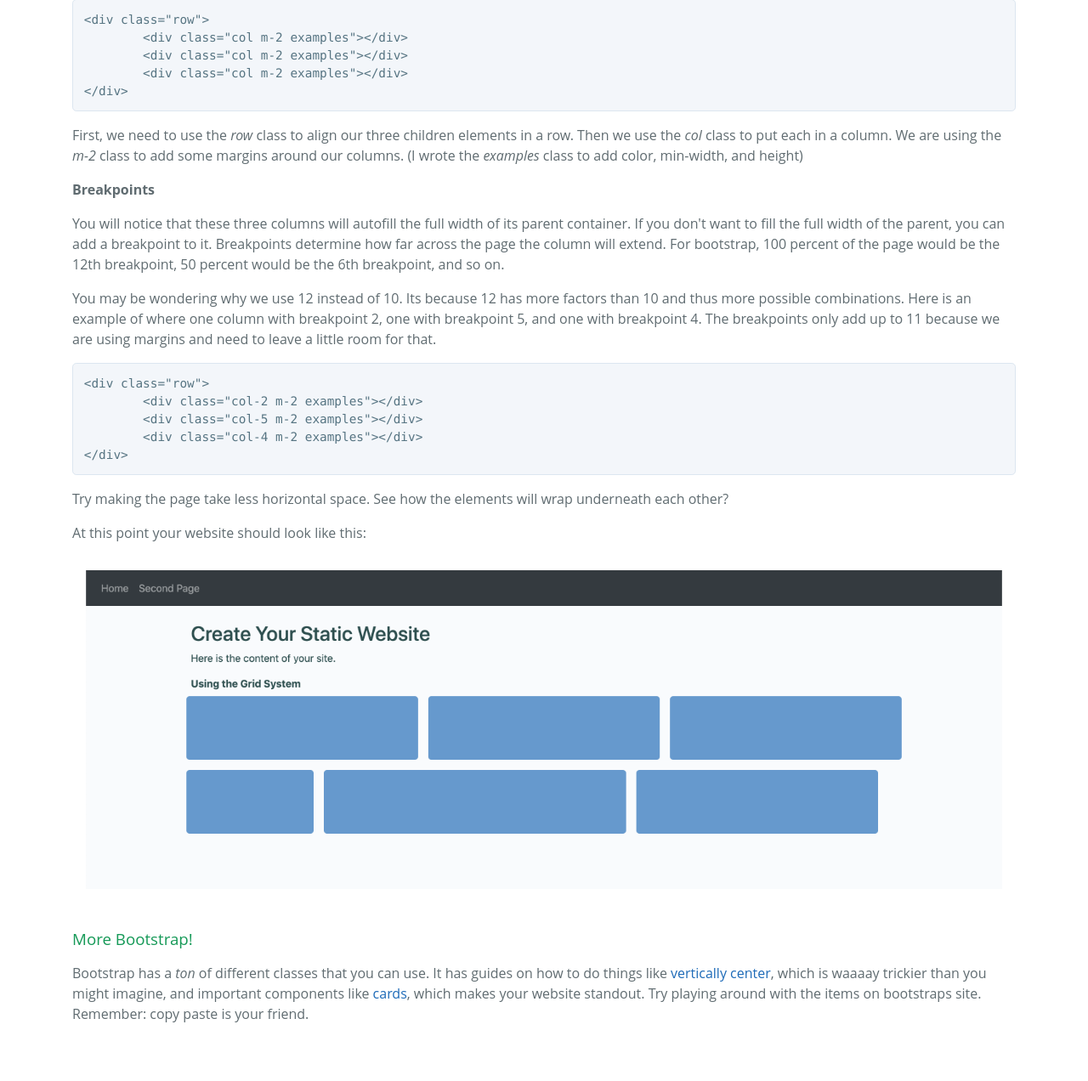
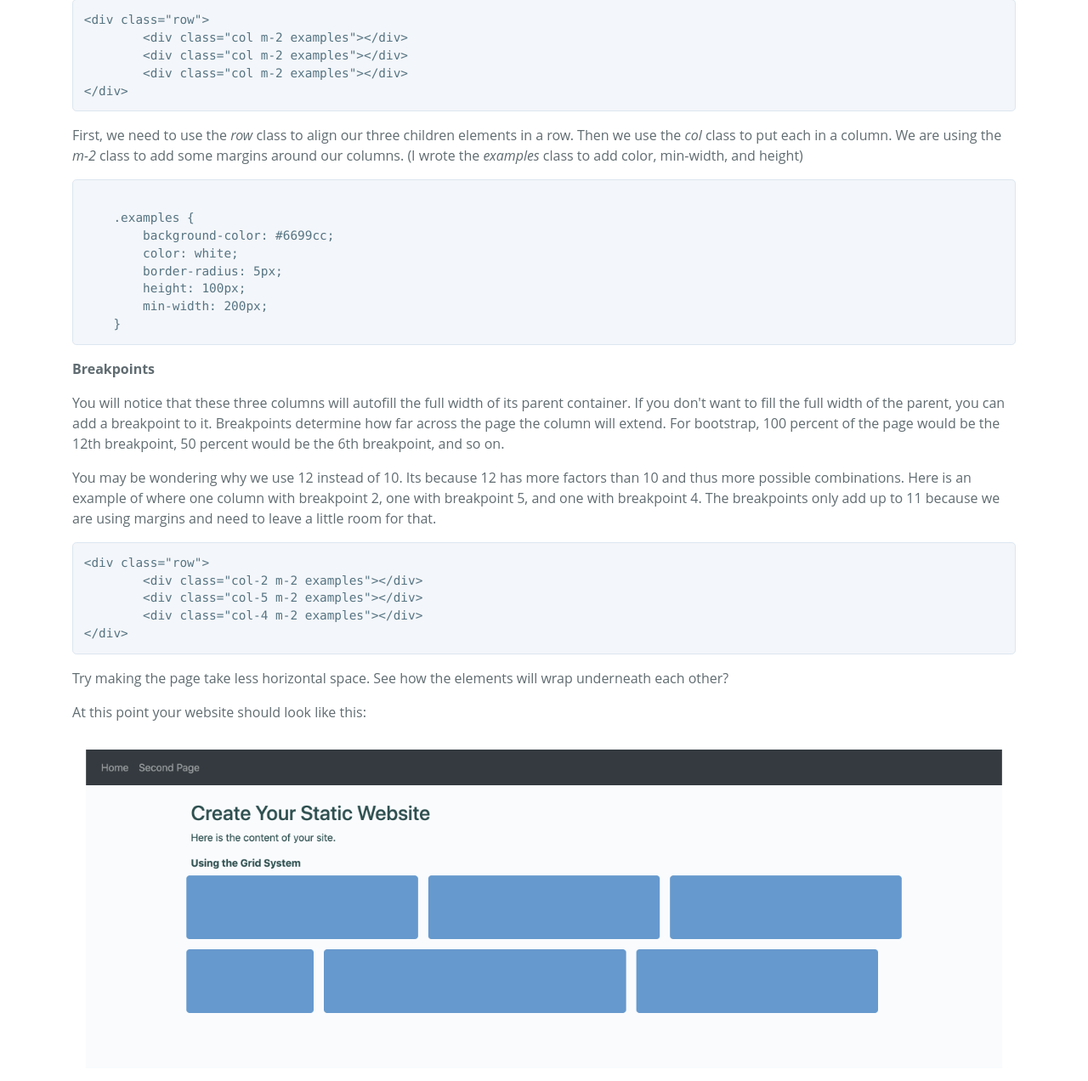
Before and after one commit to corydonbaylor/flask-app, a Flask app: page /webdev/bootstrap in a window 1280 px wide. Shown: the part 3056-4328 px from the top of the page at 85% size. Before the commit the page ends 4259 px from the top, so only its background shows below. Run offline with Flask 2, Linux system fonts and the light colour scheme; some libraries are stand-ins or nearby versions.

Commit message:
fixed issue with templates need to escape and added examples class to bootstrap

```diff
--- a/app/templates/pages/webdev/bootstrap.html
+++ b/app/templates/pages/webdev/bootstrap.html
@@ -119,6 +119,16 @@ large_blue {
 <p>First, we need to use the <em>row</em> class to align our three children elements in a row. Then we use the
     <em>col</em> class to put each in a column. We are using the <em>m-2</em> class to add some margins around our
     columns. (I wrote the <em>examples</em> class to add color, min-width, and height)</p>
+
+<pre><code>
+    .examples {
+        background-color: #6699cc;
+        color: white;
+        border-radius: 5px;
+        height: 100px;
+        min-width: 200px;
+    }
+</code></pre>
 <p><strong>Breakpoints</strong></p>
 <p>You will notice that these three columns will autofill the full width of its parent container. If you don&#39;t want
     to fill the full width of the parent, you can add a breakpoint to it. Breakpoints determine how far across the page
--- a/app/templates/pages/webdev/templates.html
+++ b/app/templates/pages/webdev/templates.html
@@ -1,7 +1,9 @@
 {% extends "base.html" %}
 
 {% block content %}
+
 <h2>Flask pt II: Templating with Jinja2</h2>
+
 <p>Writing the same thing over and over again sucks. Copy pasting file paths and managing a complicated directory
     structure sucks even harder. Eventually, half the work of adding a new webpage is tied up in making sure that the
     navigation bar at the top has links that work. There&#39;s got to be a better way!</p>
```
Also changed, not shown: 3 other files.
